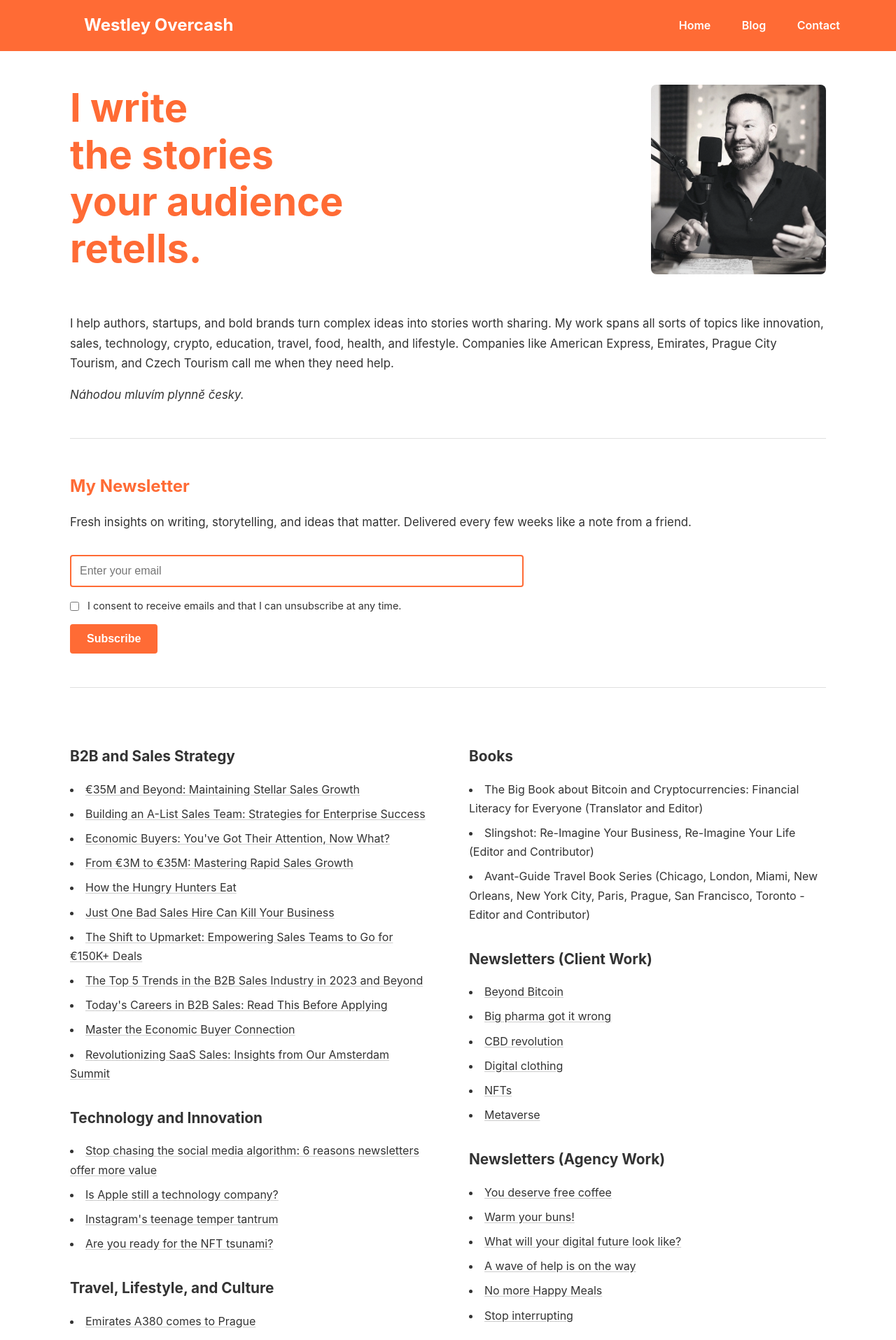
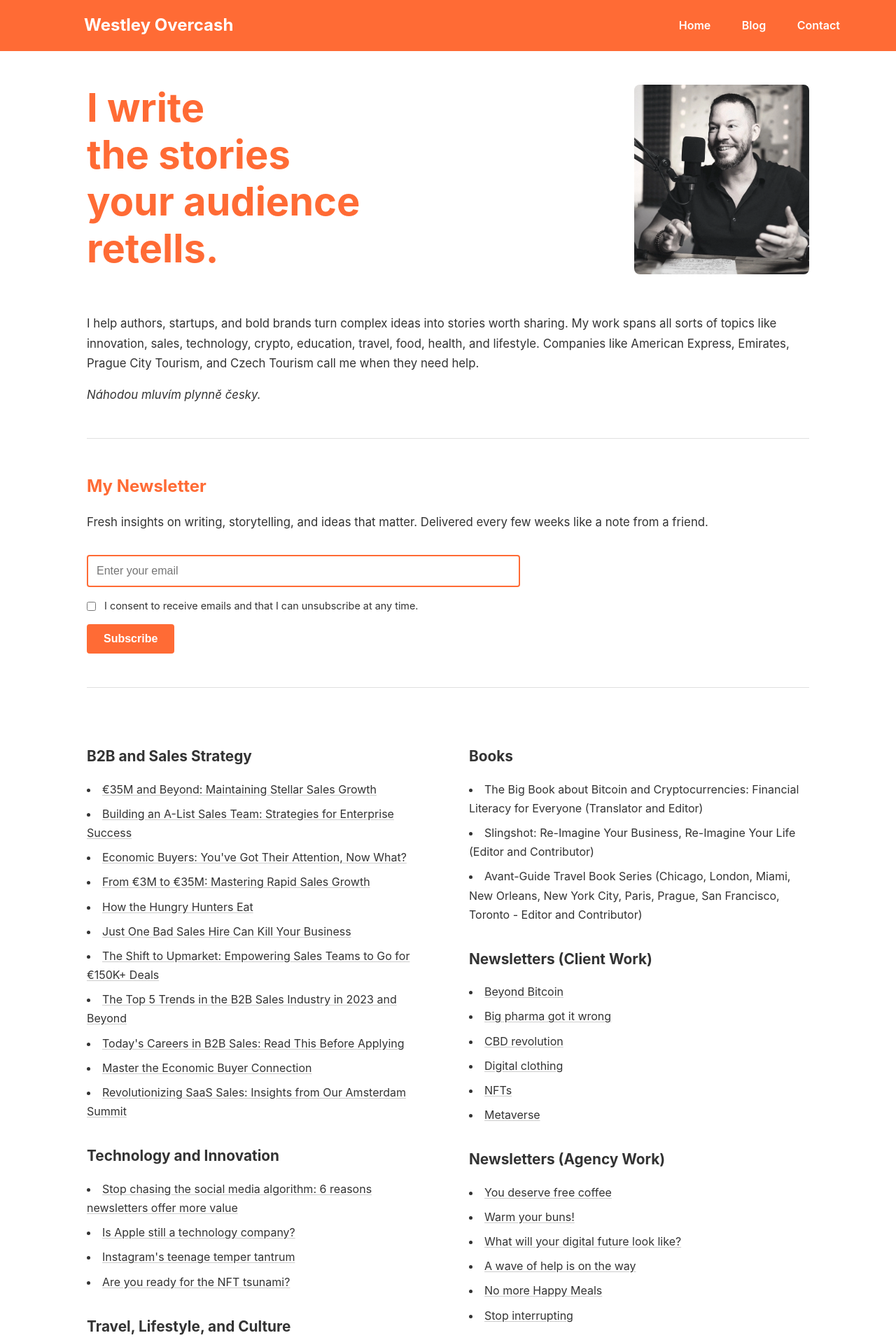
Before and after one commit to westleyovercash/westleyovercash.github.io, a Jekyll site: the page built from index.md, in a window 1280 px wide. Shown: the top 1915 px of the page at 70% size. Built offline with Jekyll 4.4.1, drawn with Linux system fonts in a browser that asks for light colours.

Commit message:
Update default.html

```diff
--- a/_layouts/default.html
+++ b/_layouts/default.html
@@ -8,6 +8,12 @@
   <link rel="apple-touch-icon" href="/assets/css/images/westley-overcash-favicon.png">
 
   <style>
+    html {
+      width: 100%;
+      max-width: 100%;
+      overflow-x: hidden;
+    }
+
     * {
       margin: 0;
       padding: 0;
@@ -19,12 +25,16 @@
       line-height: 1.7;
       color: #333;
       background-color: #fff;
+      width: 100%;
+      max-width: 100%;
+      overflow-x: hidden;
     }
 
     header {
       background-color: #ff6b35;
       padding: 1rem 0;
       margin-bottom: 3rem;
+      width: 100%;
     }
 
     nav {
@@ -54,20 +64,13 @@
       text-decoration: none;
     }
 
-    /* === Main Content Width === */
-    main,
-    .wrapper,
-    .page-content,
-    body > div,
-    body > div > main {
-      max-width: 1200px !important;
-      width: 100% !important;
-      margin: 0 auto !important;
-      padding: 0 60px 4rem 60px !important;
-      box-sizing: border-box !important;
+    main {
+      max-width: 1200px;
+      width: 90%;
+      margin: 0 auto;
+      padding: 0 60px 4rem 60px;
     }
 
-    /* === Typography === */
     h1 {
       font-size: 3.5rem;
       line-height: 1.2;
@@ -144,11 +147,12 @@
     }
 
     footer {
+      background-color: #ff6b35;
+      color: white;
+      padding: 3rem 2rem;
       text-align: center;
-      padding: 2rem;
-      color: #666;
-      border-top: 1px solid #eee;
       margin-top: 4rem;
+      width: 100%;
     }
 
     @media (max-width: 600px) {
@@ -174,29 +178,11 @@
         margin-left: 0;
       }
 
-      main,
-      .wrapper,
-      .page-content,
-      body > div,
-      body > div > main {
-        padding: 0 30px 4rem 30px !important;
+      main {
+        padding: 0 30px 4rem 30px;
       }
     }
   </style>
-
-  <!-- Override theme CSS after load -->
-  <script>
-    window.addEventListener('load', function() {
-      const elements = document.querySelectorAll('.wrapper, .page-content, body > div, body > div > main');
-      elements.forEach(el => {
-        el.style.maxWidth = '1200px';
-        el.style.width = '100%';
-        el.style.margin = '0 auto';
-        el.style.padding = '0 60px 4rem 60px';
-        el.style.boxSizing = 'border-box';
-      });
-    });
-  </script>
 
 </head>
 
@@ -216,7 +202,7 @@
     {{ content }}
   </main>
 
-  <footer style="background-color: #ff6b35; color: white; padding: 3rem 2rem; text-align: center; margin-top: 4rem; border-top: none;">
+  <footer>
     <p style="font-size: 1.1rem; margin-bottom: 1.5rem; line-height: 1.6;">
       No cookies for you! It's not that you've been bad, it's that I respect your privacy.
       I will never know what you've clicked on here.
```
